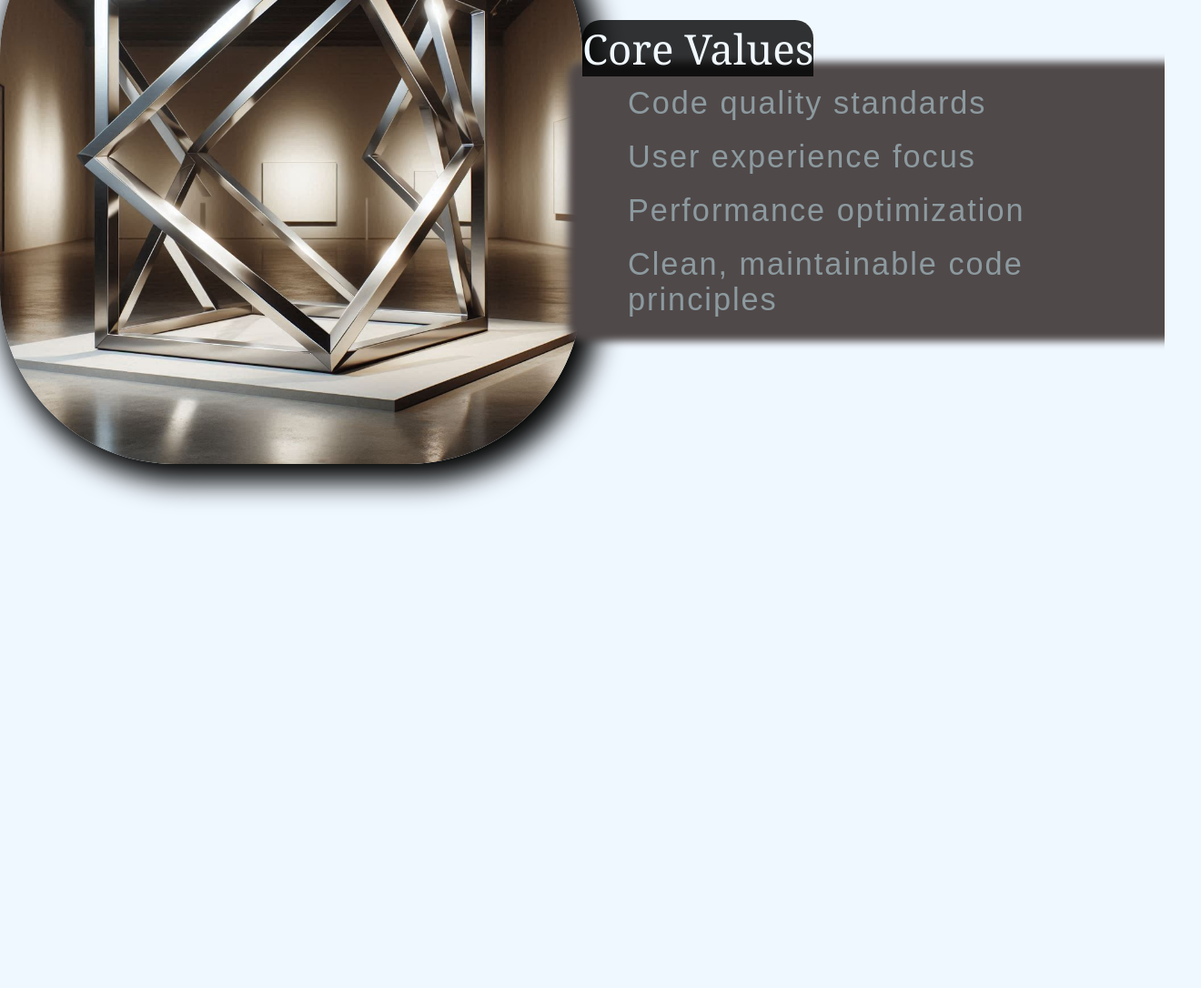
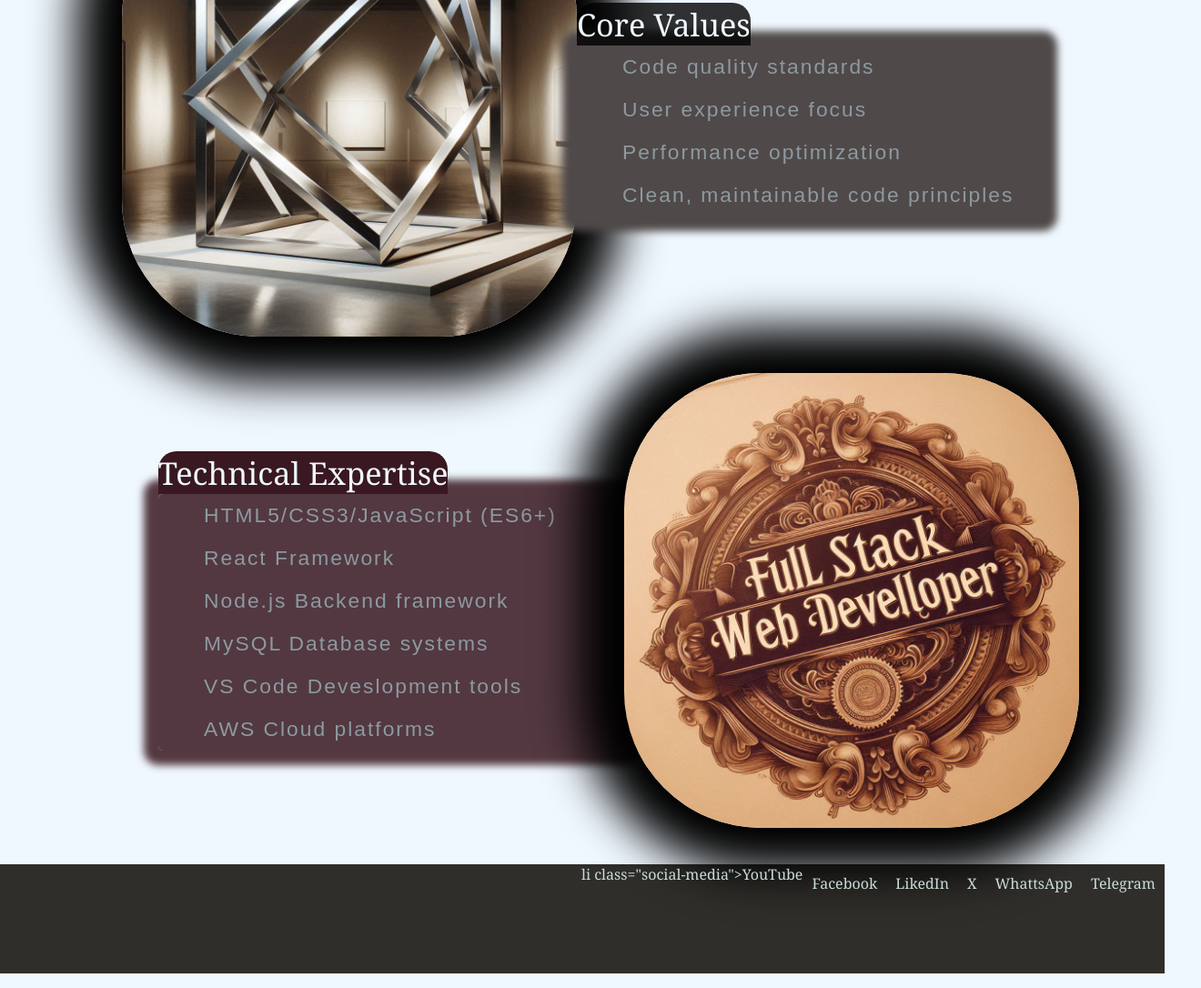
Before and after one commit to TekTeg/Personal-Website-2, a plain HTML site: page about.html in a window 1280 px wide. Shown: the part 180-1266 px from the top of the page at 91% size, 1320 px wide, since content can reach past the window. Before the commit the page ends 800 px from the top, so only its background shows below. Drawn offline with Linux system fonts and the light colour scheme; files whose address does not match are found by name.

Commit message:
More contents added on the about page and started working on the social media links on the footer.

```diff
--- a/about.html
+++ b/about.html
@@ -22,7 +22,7 @@
   <main>
     <dev id="about-value">
 
-        <img id="about-value-img" src="design.jpeg" width="500px" height="500px">
+      <img id="about-value-img" src="design.jpeg" width="500px" height="500px">
 
       <div id="about-value-para">
         <span id="core-value-head">Core Values</span>
@@ -35,9 +35,29 @@
       </div>
     </dev>
     <dev id="about-cert">
-
+      <div id="about-cert-para">
+        <span id="core-cert-head">Technical Expertise</span>
+        <ul id="core-cert">
+          <li class="core-value-item">HTML5/CSS3/JavaScript (ES6+)</li>
+          <li class="core-value-item">React Framework</li>
+          <li class="core-value-item">Node.js Backend framework</li>
+          <li class="core-value-item">MySQL Database systems</li>
+          <li class="core-value-item">VS Code Deveslopment tools</li>
+          <li class="core-value-item">AWS Cloud platforms</li>
+        </ul>
+      </div>
+      <img id="about-cert-img" src="cert.jpeg" width="500px" height="500px">
     </dev>
   </main>
 </body>
-
+<footer>
+  <ul id="social-media">
+    li class="social-media">YouTube</li>
+    <li class="social-media">Facebook</li>
+    <li class="social-media">LikedIn</li>
+    <li class="social-media">X</li>
+    <li class="social-media">WhattsApp</li>
+    <li class="social-media">Telegram</li>
+  </ul>
+ </footer>
 </html>
--- a/style.css
+++ b/style.css
@@ -90,18 +90,19 @@ a:hover {
   display: flex;
   width: 100%;
   /* flex-wrap: wrap; */
-  flex-direction: row;
+
  align-items: center;
+ justify-content: center;
 }
 #about-value-img{
-  flex-basis: 50%;
+  flex-basis: 20%;
   align-content:end;
   border-radius: 30%;
   height: auto;
-  box-shadow: 10px 10px 30px 10px;
+  box-shadow: 0px 0px 50px 50px;
 }
 #about-value-para{
-  flex-basis: 50%;
+  flex-basis: 40%;
 }
 #core-value{
   list-style-type:none;
@@ -118,13 +119,78 @@ a:hover {
 .core-value-item{
   letter-spacing: 2px;
   padding: 10px;
-  font-size: 3cap;
+  font-size: 2cap;
   font-family:sans-serif;
 }
 #core-value-head{
   background-color: rgba(0, 0, 0, 0.799);
   color:aliceblue;
-  font-size: 4cap;
+  font-size: 3cap;
   border-radius:20px 20px 0 0;
+}
+#about-cert{
+  display: flex;
+  width: 100%;
+  /* flex-wrap: wrap; */
+  flex-direction: row;
+ align-items: center;
+ justify-content: center;
+ margin:40px;
 
 }
+
+#about-cert-img{
+  flex-basis: 30%;
+  align-content:end;
+  border-radius: 30%;
+  height: auto;
+  box-shadow: 0px 0px 50px 50px;
+}
+#about-cert-para{
+  flex-basis: 40%;
+}
+#core-cert{
+  list-style-type:none;
+  background-color:#391821da;
+  color:#8c9a9f;
+  margin:0;
+  box-shadow: 0 0 8px 16px #391821da;
+  border-radius: 5px;
+}
+#core-cert:hover, #core-cert-head:hover{
+  box-shadow: 0 0 8px 8px rgb(255, 136, 0);
+}
+
+.core-cert-item{
+  letter-spacing: 2px;
+  padding: 10px;
+  /* font-size: 1cap; */
+  font-family:sans-serif;
+}
+#core-cert-head{
+  background-color: #391821;
+  color:aliceblue;
+  font-size: 3cap;
+  border-radius:20px 20px 0 0;
+}
+#social-media{
+  list-style-type: none;
+  display: flex;
+  justify-content:right;
+  background-color: rgba(35, 32, 28, 0.937);
+  color:rgb(203, 219, 219);
+
+
+
+}
+.social-media{
+  margin:10px;
+  text-align: center;
+  height: 100px;
+
+
+}
+footer{
+  margin:0;
+  padding:0;
+}
```
Also changed, not shown: contact.html (+10 -0 lines), index.html (+10 -1 lines), portfolio.html (+10 -0 lines), cert.jpeg (added), progs.jpeg (added).
